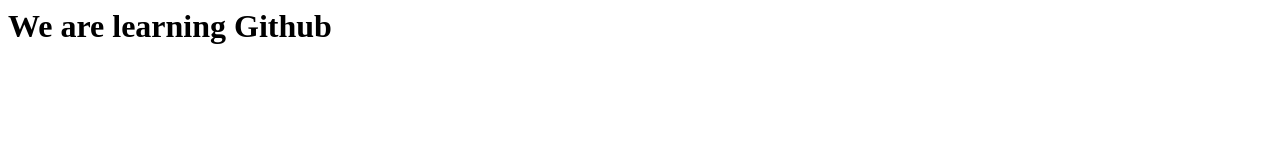
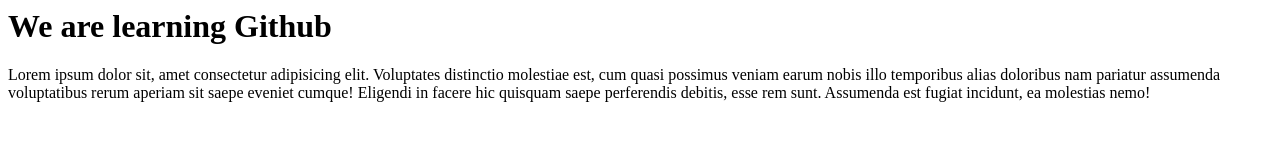
Before and after one commit to mernstackdev/techlift-bootcamp, a plain HTML site: page index.html in a window 1280 px wide. Drawn offline with Linux system fonts and the light colour scheme.

Commit message:
added a p tag

```diff
--- a/index.html
+++ b/index.html
@@ -5,5 +5,6 @@
     <body>
 
         <h1>We are learning Github</h1>
+        <p>Lorem ipsum dolor sit, amet consectetur adipisicing elit. Voluptates distinctio molestiae est, cum quasi possimus veniam earum nobis illo temporibus alias doloribus nam pariatur assumenda voluptatibus rerum aperiam sit saepe eveniet cumque! Eligendi in facere hic quisquam saepe perferendis debitis, esse rem sunt. Assumenda est fugiat incidunt, ea molestias nemo!</p>
     </body>
 </html>
```
